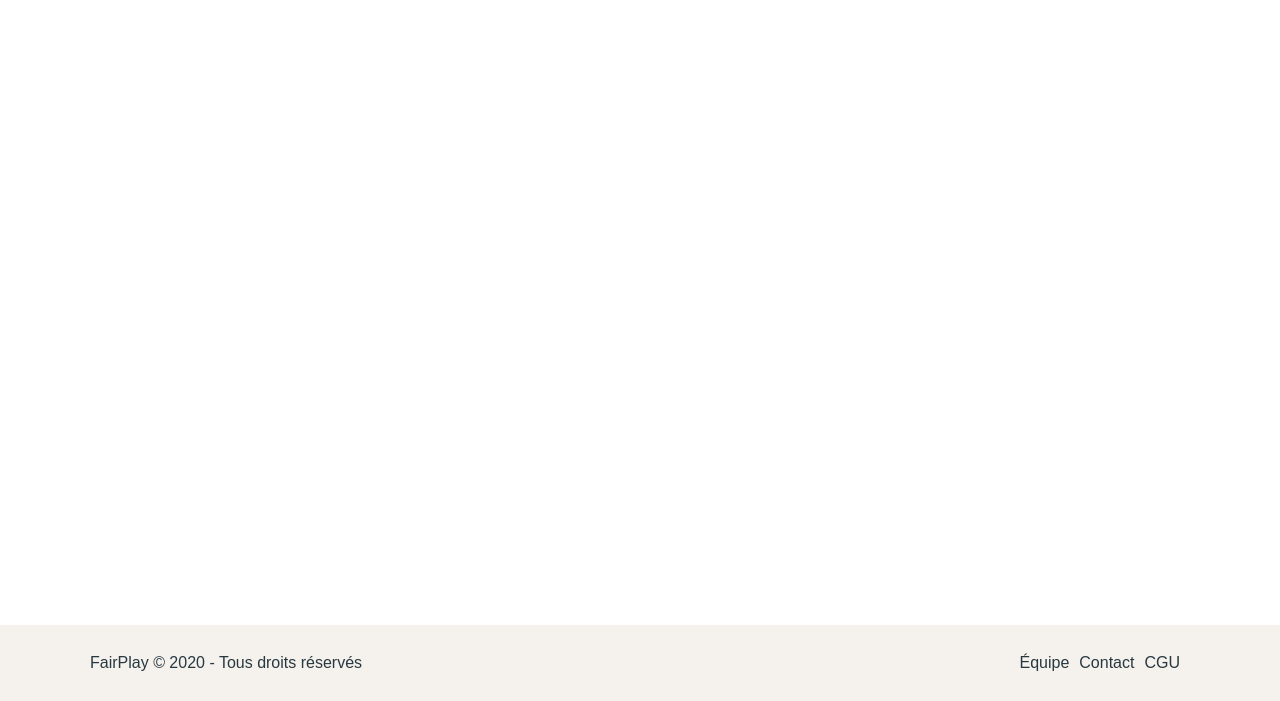
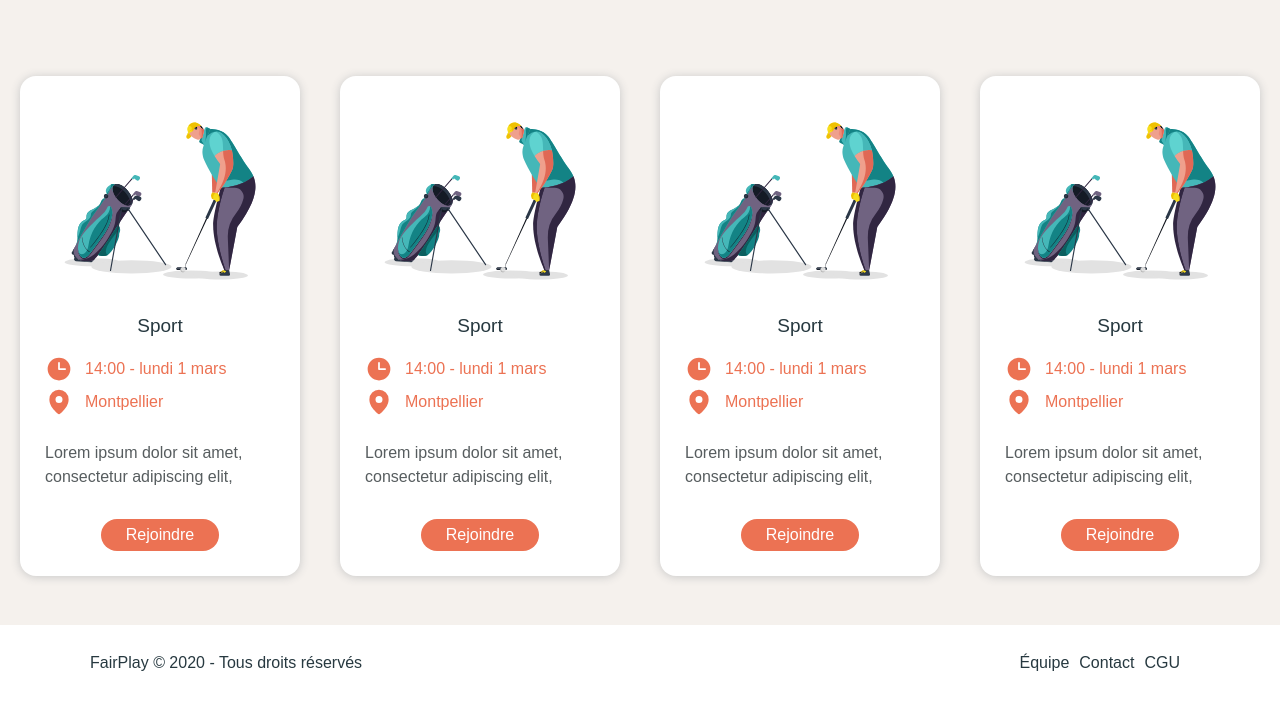
Before and after one commit to benjamin-russo/Fairplay, a React app in the folder frontend/: page / in a window 1280 px wide. Shown: the part 99-800 px from the top of the page. Built offline with nearby package versions, Linux system fonts and the light colour scheme.

Commit message:
component card static

```diff
--- a/frontend/src/components/Accueil/index.js
+++ b/frontend/src/components/Accueil/index.js
@@ -1,12 +1,14 @@
 import React from 'react';
-import Header from 'src/components/Header';
-import Footer from 'src/components/Footer';
+import Cards from 'src/components/Cards';
+import './style.scss';
 
 const Accueil = () => (
-  <>
-    <Header />
-    <Footer />
-  </>
+  <div className="home">
+    <Cards />
+    <Cards />
+    <Cards />
+    <Cards />
+  </div>
 );
 
 export default Accueil;
--- /dev/null
+++ b/frontend/src/components/Accueil/style.scss
@@ -0,0 +1,5 @@
+.home{
+  display: flex;
+  justify-content: center;
+  flex-wrap: wrap;
+}
--- a/frontend/src/components/App/index.js
+++ b/frontend/src/components/App/index.js
@@ -4,15 +4,21 @@ import { Route, Switch } from 'react-router-dom';
 
 // == Import
 import Accueil from 'src/components/Accueil';
+import Header from 'src/components/Header';
+import Footer from 'src/components/Footer';
 import './styles.css';
 
 // == Composant
 const App = () => (
-  <Switch>
-    <Route path="/" exact>
-      <Accueil />
-    </Route>
-  </Switch>
+  <>
+    <Header />
+    <Switch>
+      <Route path="/" exact>
+        <Accueil />
+      </Route>
+    </Switch>
+    <Footer />
+  </>
 );
 
 // == Export
--- /dev/null
+++ b/frontend/src/components/Cards/index.js
@@ -0,0 +1,39 @@
+// == Import npm
+import React from 'react';
+
+// == Import
+import './style.scss';
+
+// images sport
+import pin from 'src/assets/pin.svg';
+import clock from 'src/assets/clock.svg';
+
+import sports from './sports';
+
+// == Composant
+const Cards = () => (
+  <article className="card">
+    <a href="#" className="card__link">
+      <img src={sports.golf} alt="" className="card__image" />
+      <h2 className="card__title">Sport</h2>
+      <div className="card__infos">
+        <div className="card__container">
+          <img src={clock} alt="" className="card__icon" />
+          <p className="card__text">14:00 - lundi 1 mars</p>
+        </div>
+        <div className="card__container">
+          <img src={pin} alt="" className="card__icon" />
+          <p className="card__text">Montpellier</p>
+        </div>
+      </div>
+      <p className="card__description">
+        Lorem ipsum dolor sit amet,
+        consectetur adipiscing elit,
+      </p>
+    </a>
+    <button className="card__join" type="button">Rejoindre</button>
+  </article>
+);
+
+// == Export
+export default Cards;
--- /dev/null
+++ b/frontend/src/components/Cards/sports.js
@@ -0,0 +1,11 @@
+import golf from 'src/assets/sports/golf.svg';
+import football from 'src/assets/sports/football.svg';
+import basketball from 'src/assets/sports/basketball.svg';
+import fitness from 'src/assets/sports/fitness.svg';
+
+export default {
+  golf,
+  football,
+  basketball,
+  fitness,
+};
--- /dev/null
+++ b/frontend/src/components/Cards/style.scss
@@ -0,0 +1,80 @@
+@use 'src/styles/_vars.scss';
+
+.card {
+  background-color: white;
+  border-radius: 16px;
+  box-shadow: vars.$shadow;
+  transition: all 0.3s;
+  width: 280px;
+  margin: 20px;
+  padding: 10px 40px 25px 40px;
+  display: flex;
+  justify-content: space-between;
+  flex-direction: column;
+  align-items: center;
+
+  &__link {
+    display: flex;
+    flex-direction: column;
+    align-items: center;
+  }
+
+  &__image {
+    width: 230px;
+    object-fit: contain;
+  }
+
+  &__title {
+    font-size: 19px;
+    font-weight: 500;
+    color: vars.$darkColor;
+    margin-bottom: 20px;
+  }
+
+  &__container {
+    display: flex;
+    align-items: center;
+    margin-bottom: 5px;
+  }
+
+  &__text {
+    font-size: 16px;
+    font-weight: 400;
+    color: vars.$primaryColor;
+  }
+
+  &__infos {
+    width: 100%;
+  }
+
+  &__icon {
+    width: 28px;
+    margin-right: 12px;
+  }
+
+  &__description {
+    font-size: 16px;
+    font-weight: 300;
+    color: vars.$LightDarkColor;
+    line-height: 24px;
+    margin: 20px 0 30px 0;
+  }
+
+  &__join {
+    background-color: vars.$primaryColor;
+    padding: 7px 25px;
+    border-radius: 25px;
+    border: none;
+    font-size: 16px;
+    font-weight: 500;
+    color: white;
+    transition: all 0.3s;
+  }
+  &__join:hover{
+    box-shadow: 0 1px 10px rgb(199, 199, 199);
+  }
+}
+
+.card:hover{
+  box-shadow: vars.$shadowHover;
+}
--- a/frontend/src/components/Footer/index.scss
+++ b/frontend/src/components/Footer/index.scss
@@ -4,7 +4,7 @@
 .footer {
   width: 100%;
   padding: 30px 90px;
-  background-color: vars.$backgroundColor;
+  background-color: white;
   display: flex;
   justify-content: space-between;
   flex-wrap: wrap;
--- a/frontend/src/styles/_vars.scss
+++ b/frontend/src/styles/_vars.scss
@@ -2,4 +2,8 @@
 $primaryColor: #EC7253;
 $secondaryColor: #5AB4A9;
 $darkColor: #273940;
+$LightDarkColor: #575d5f;
 $backgroundColor: #F5F1ED;
+
+$shadow: 0 1px 10px rgb(199, 199, 199);
+$shadowHover: 0 4px 6px rgb(170, 170, 170);
--- a/frontend/src/styles/index.scss
+++ b/frontend/src/styles/index.scss
@@ -3,7 +3,7 @@
 
 @font-face {
   font-family: 'Poppins';
-  src: url('https://fonts.googleapis.com/css2?family=Poppins:wght@400;500;600&display=swap');
+  src: url('https://fonts.googleapis.com/css2?family=Poppins:wght@300;400;500;600&display=swap');
 }
 
 #root {
@@ -12,4 +12,5 @@
   display: flex;
   flex-direction: column;
   justify-content: space-between;
+  background-color: vars.$backgroundColor;
 }
```
Also changed, not shown: frontend/src/assets/clock.svg (added), frontend/src/assets/pin.svg (added), frontend/src/assets/sports/basketball.svg (added), frontend/src/assets/sports/fitness.svg (added), frontend/src/assets/sports/football.svg (added), frontend/src/assets/sports/golf.svg (added).
